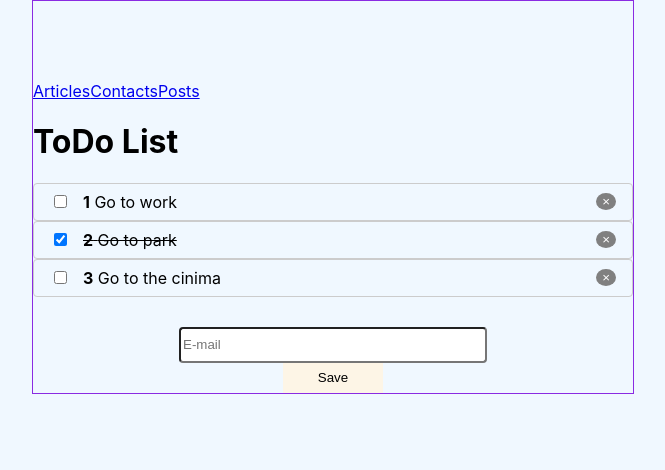
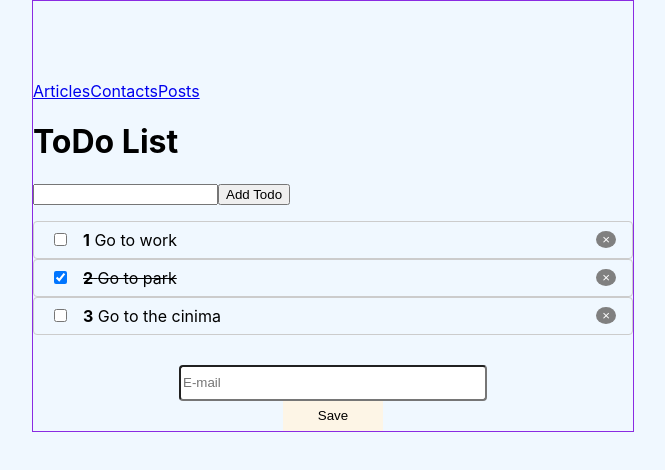
Before and after one commit to DygelnyyKirill/training-on-react.js, a React (Create React App) app: page / in a window 1280 px wide. Shown: the top 470 px of the page, without its empty margins (307-972 px from the left). Built offline with nearby package versions, Linux system fonts and the light colour scheme.

Commit message:
Btn submit AddTodo

```diff
--- a/src/App.js
+++ b/src/App.js
@@ -3,7 +3,8 @@
 import Header from './Header';
 import RegistrationForm from './RegistrationForm';
 import './App.css';
-import Context from './context'
+import Context from './context';
+import AddTodo from './Todo/AddTodo';
 
 function App() {
   const [todos, setTodos] = React.useState([
@@ -42,14 +43,27 @@
     setTodos(todos.filter(todo => todo.id !== id))
   }
 
+  function addTodo(title) {
+    setTodos(
+      todos.concat([
+        {
+          title,
+          id: Date.now(),
+          completed: false
+        }
+      ])
+    )
+  }
+
   return (
     <Context.Provider value={{removeTodo}}>
       <div className="container">
         <Header items={menu} />
           <h1>ToDo List</h1>
-          {todos.length ? (
-            <TodoList todos={todos} onToggle={toggleTodo}/>
-          ) : (
+            <AddTodo onCreate={addTodo}/>
+            {todos.length ? (
+              <TodoList todos={todos} onToggle={toggleTodo}/>
+            ) : (
             <p>No todos!</p>
           )}
         <RegistrationForm />
--- /dev/null
+++ b/src/Todo/AddTodo.js
@@ -0,0 +1,27 @@
+import React, { useState } from 'react'
+import PropTypes from 'prop-types'
+
+function AddTodo( {onCreate} ) {
+    const [value, setValue] = useState('')
+
+    function submitHandler(event) {
+        event.preventDefault()
+
+        if (value.trim()) {
+            onCreate(value)
+            setValue('')
+        }
+    }
+
+    return (
+        <form style={{ marginBottom: '1rem' }} onSubmit={submitHandler}>
+            <input value={value} onChange={ event => setValue( event.target.value )} />
+            <button type='submit'>Add Todo</button>
+        </form>
+    );
+}
+
+AddTodo.propTypes = {
+    onCreate: PropTypes.func.isRequired
+}
+export default AddTodo;
```
